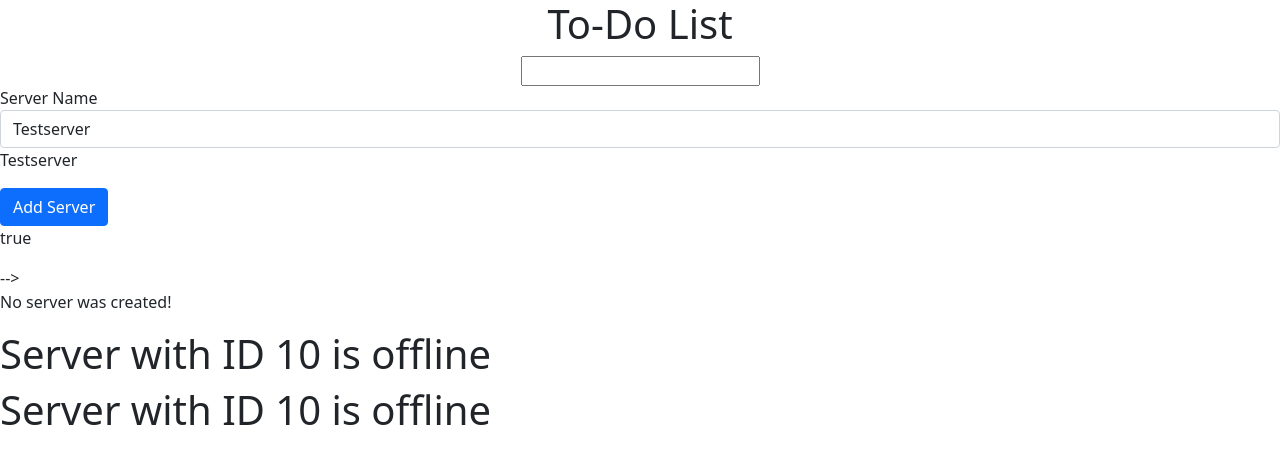
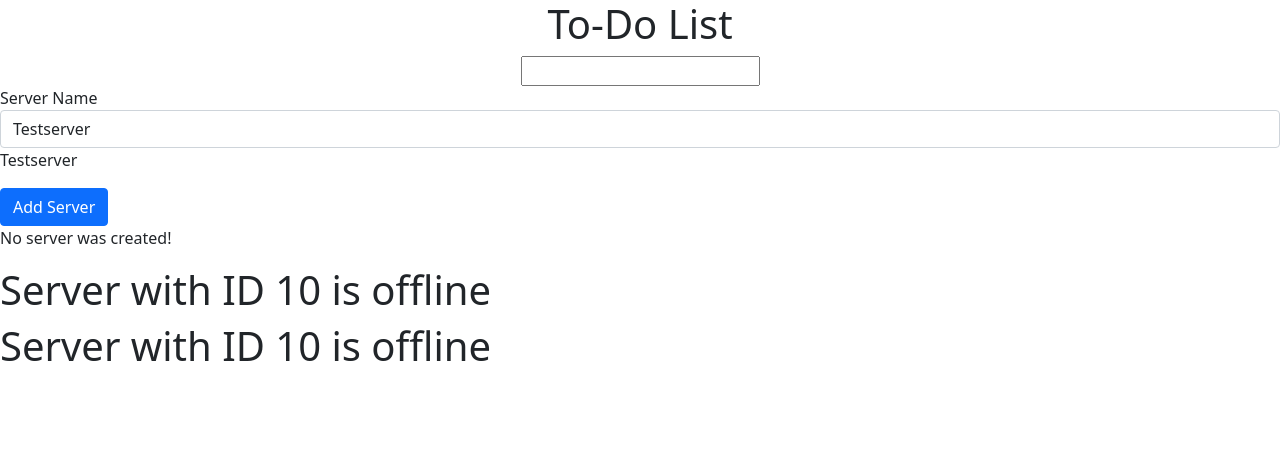
Before and after one commit to jonathanj101/Angular-todo-project, an Angular app: page / in a window 1280 px wide. Shown: the top 464 px of the page. Built offline with nearby package versions, Linux system fonts and the light colour scheme.

Commit message:
using ngIf and enchacing with else statement

```diff
--- a/src/app/servers/servers.component.html
+++ b/src/app/servers/servers.component.html
@@ -38,10 +38,10 @@ break it,
     (click)="onCreateServer()">
     Add Server
 </button>
-<p [innerText]="allowNewServer"></p> -->
+<!-- <p [innerText]="allowNewServer"></p> -->
 <!-- <p>
     {{serverCreationStatus}}
-</p>
+</p> -->
 <!-- Directives are intructions in DOM
 the * is for to indicate an instructional directive, in this if serverCreated (true/false)-->
 <p *ngIf="serverCreated; else noServer">Server was created, servername is {{serverName}}</p>
```
